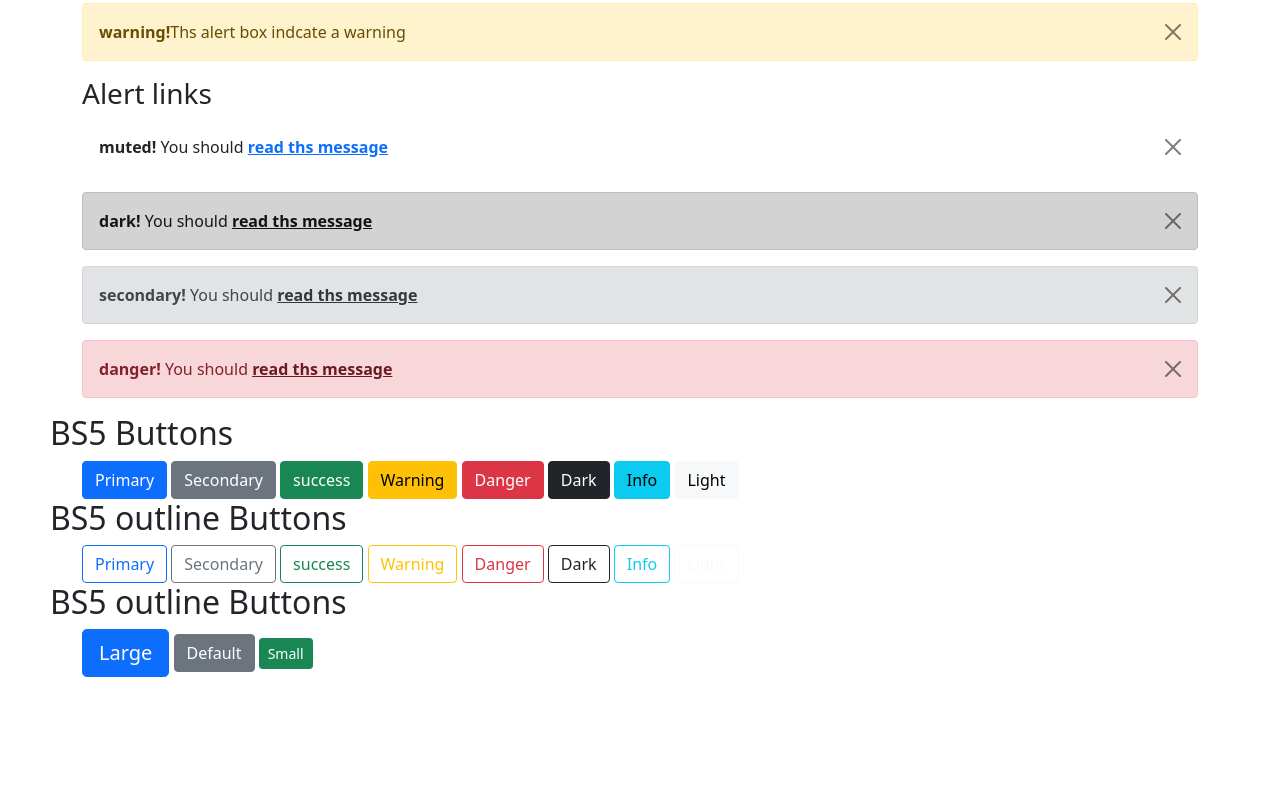
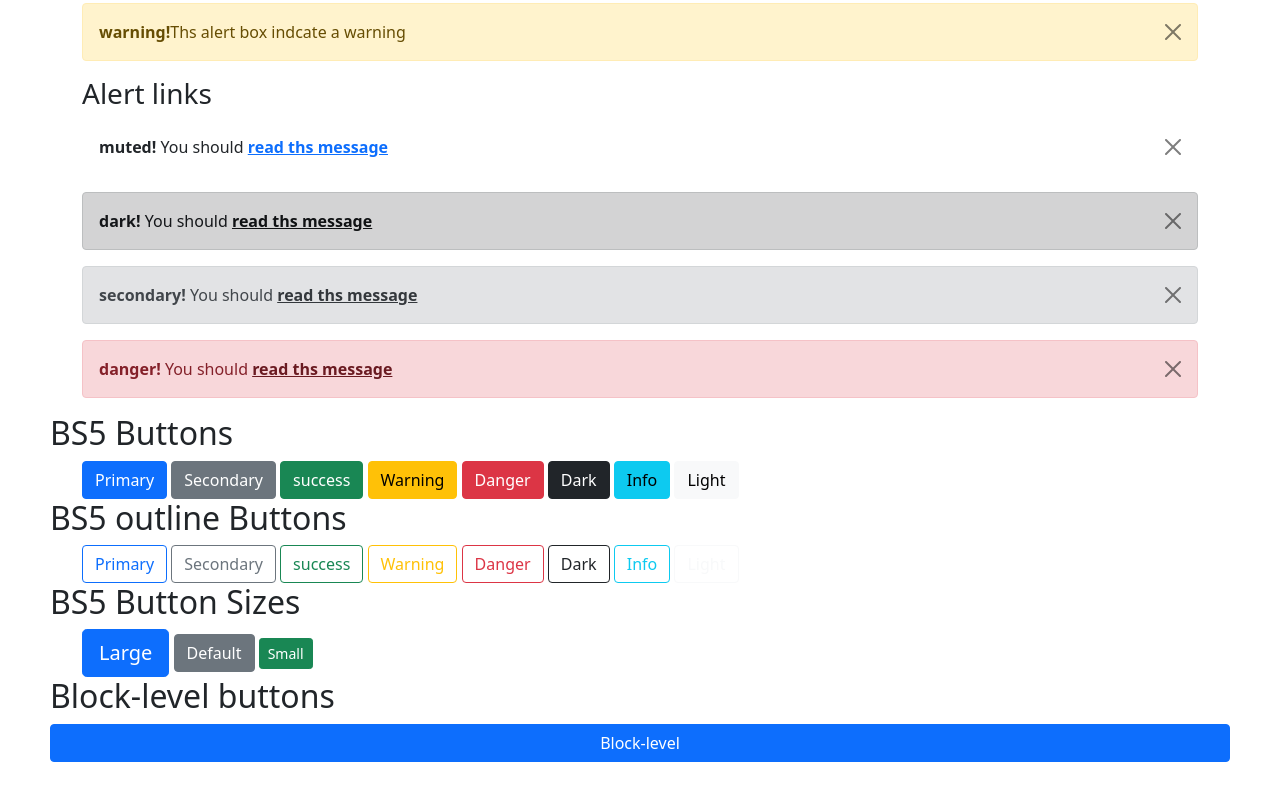
Before and after one commit to mdafsha9/BootstrapTutorials, a plain HTML site: page index.html in a window 1280 px wide. Shown: the part 8258-9058 px from the top of the page. Before the commit the page ends 8985 px from the top, so only its background shows below. Drawn offline with nearby package versions, Linux system fonts and the light colour scheme.

Commit message:
block-level buttons

```diff
--- a/index.html
+++ b/index.html
@@ -393,11 +393,15 @@
       <button type="button" class="btn btn-outline-info">Info</button>
       <button type="button" class="btn btn-outline-light">Light</button>
     </div>
-    <h2>BS5 outline Buttons</h2>
+    <h2>BS5 Button Sizes</h2>
     <div class="container">
       <button type="button" class="btn btn-primary btn-lg">Large</button>
       <button type="button" class="btn btn-secondary">Default</button>
       <button type="button" class="btn btn-success btn-sm">Small</button>
     </div>
+    <h2>Block-level buttons</h2>
+    <div class="d-grid">
+      <button type="button" class="btn btn-primary btn-block">Block-level</button>
+    </div>
   </body>
 </html>
```
